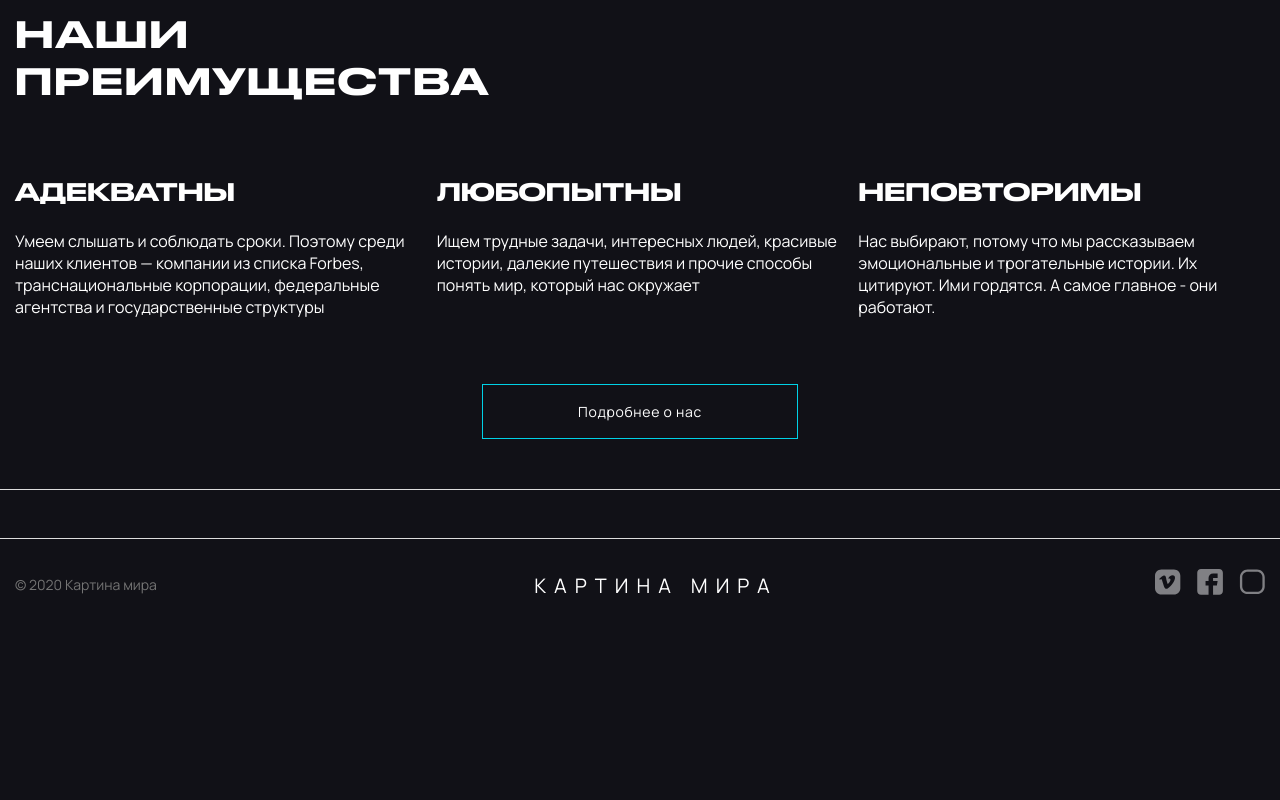
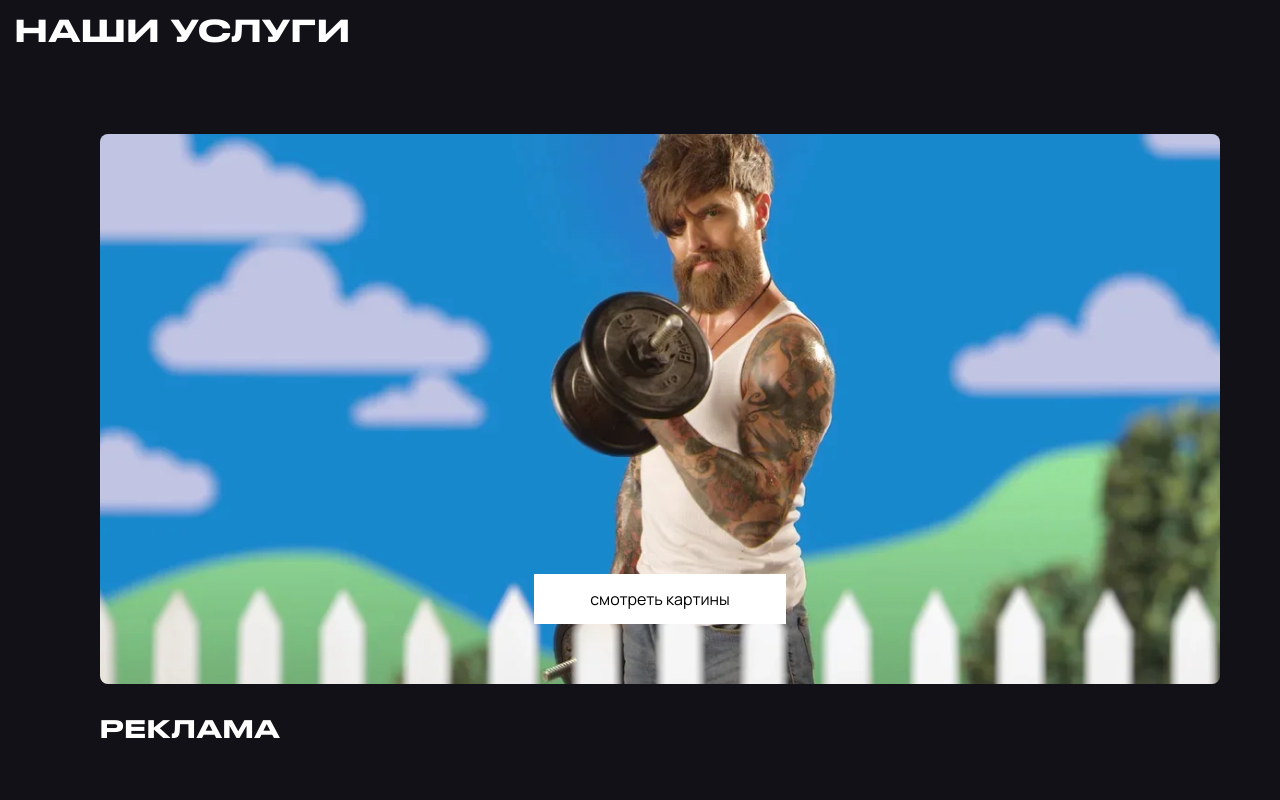
Before and after one commit to EvgenyLeukhin/kartina-mira, a website built with webpack: page src/html/index.html in a window 1280 px wide. Shown: the part 840-1640 px from the top of the page. Before the commit the page ends 1521 px from the top, so only its background shows below. Built offline with nearby package versions, Linux system fonts and the light colour scheme.

Commit message:
Servicies block

```diff
--- a/src/html/index.html
+++ b/src/html/index.html
@@ -76,7 +76,7 @@
 
         <a href="#" class="btn">Подробнее о нас</a>
       </div>
-    </section>
+    </section>-->
 
 
     <section class="servicies-block">
@@ -86,24 +86,24 @@
         <ul class="servicies-block__list">
           <li class="market">
             <a href="#" class="cover-link"></a>
-            <a href="#">смотреть картины</a>
+            <a href="#" class="btn-link">смотреть картины</a>
             <a href="#" class="title-link">Реклама</a>
           </li>
 
           <li class="corporate">
             <a href="#" class="cover-link"></a>
-            <a href="#">смотреть картины</a>
+            <a href="#" class="btn-link">смотреть картины</a>
             <a href="#" class="title-link">Корпоративное кино</a>
           </li>
 
           <li class="cinema">
             <a href="#" class="cover-link"></a>
-            <a href="#">смотреть картины</a>
+            <a href="#" class="btn-link">смотреть картины</a>
             <a href="#" class="title-link">Игровое кино</a>
           </li>
         </ul>
       </div>
-    </section>-->
+    </section>
 
 
     <section class="features-block">
--- a/src/scss/pages/index/03-servicies-block.scss
+++ b/src/scss/pages/index/03-servicies-block.scss
@@ -1,15 +1,84 @@
 .servicies-block {
-  .container {}
+  .container {
+    padding-top: 50px;
+    padding-bottom: 5px;
+  }
 
-  h2 {}
+  h2 {
+    font-family: 'Druk Wide Medium', sans-serif;
+    font-size: 30px;
+    line-height: 39px;
+    letter-spacing: 0.05em;
+    text-transform: uppercase;
+    margin-bottom: 85px;
+  }
 
   &__list {
-    .market {}
-    .corporate {}
-    .cinema {}
+    display: flex;
+    justify-content: center;
+    flex-direction: column;
+    list-style: none;
+    padding-left: 85px;
+    padding-right: 45px;
 
-    .cover-link {}
-    .title-link {}
+    li {
+      height: 550px;
+      position: relative;
+      background-repeat: no-repeat;
+      background-size: cover;
+      background-position: center;
+      margin-bottom: 150px;
+      border-radius: 8px;
+
+      a {
+        position: absolute;
+
+        &.cover-link {
+          display: block;
+          position: absolute;
+          top: 0;
+          left: 0;
+          right: 0;
+          bottom: 0;
+        }
+
+        &.btn-link {
+          display: flex;
+          align-items: center;
+          justify-content: center;
+          width: 252px;
+          height: 50px;
+          position: absolute;
+          bottom: 60px;
+          left: 50%;
+          margin-left: -126px;
+          font-size: 16px;
+          line-height: 24px;
+          text-align: center;
+          color: #000;
+          background-color: #fff;
+
+          &:hover {
+            background-color: $accent-color;
+          }
+        }
+
+        &.title-link {
+          bottom: -60px;
+          left: 0;
+          display: inline-flex;
+          font-family: 'Druk Wide Medium', sans-serif;
+          font-size: 24px;
+          line-height: 31px;
+          letter-spacing: 0.05em;
+          text-transform: uppercase;
+        }
+      }
+
+      &.market { background-image: url(../../img/market.png); }
+      &.corporate { background-image: url(../../img/corporate.png); }
+      &.cinema { background-image: url(../../img/cinema.png); }
+    }
   }
 
 
--- a/src/scss/pages/index/04-features-block.scss
+++ b/src/scss/pages/index/04-features-block.scss
@@ -35,12 +35,11 @@
     display: flex;
     justify-content: space-between;
     flex-wrap: wrap;
+    margin-bottom: 50px;
 
     .col {
       flex-basis: 30%;
-      margin-bottom: 50px;
       margin-right: 15px;
-      flex-grow: 1;
 
       &:last-child { margin-right: 0; }
     }
@@ -48,18 +47,20 @@
 }
 
 @media (max-width: $laptop-breakpoint) {
-  .features-block {}
+  .features-block {
+    &__cols {
+      .col { flex-grow: 1; }
+    }
+  }
 }
 
 @media (max-width: $mobile-breakpoint) {
   .features-block {
     &__cols {
       flex-direction: column;
+      margin-bottom: 35px;
 
-      .col {
-        margin-right: 0;
-        margin-bottom: 35px;
-      }
+      .col { margin-right: 0; }
     }
     h2 {
       font-size: 20px;
```
Also changed, not shown: src/img/cinema.png (added), src/img/corporate.png (added), src/img/market.png (added).
